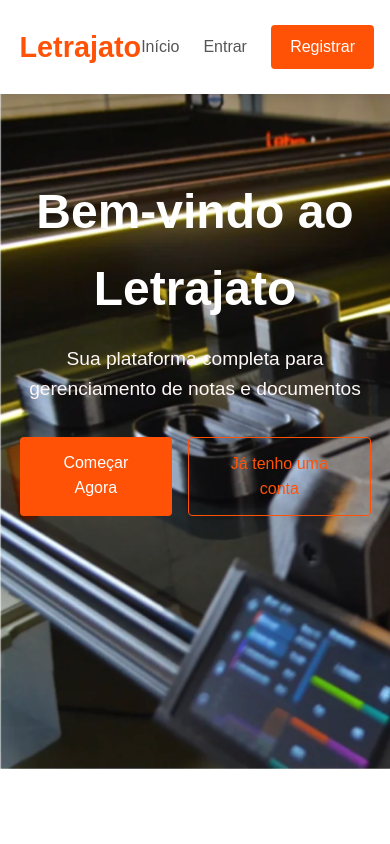
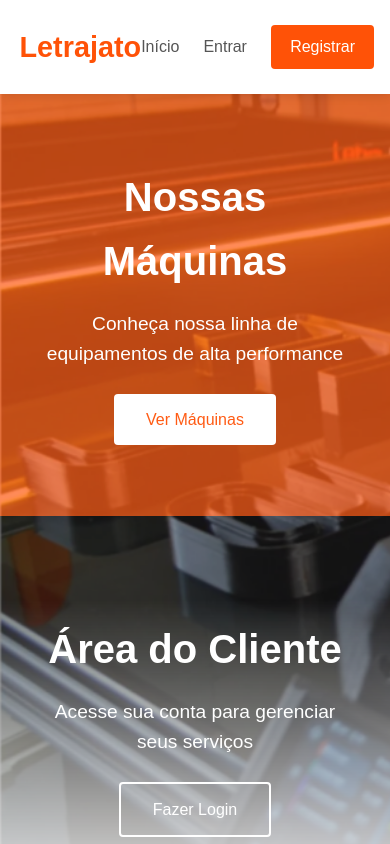
Before and after one commit to Startups-Helio/letrajato, a React (Vite) app in the folder frontend/: page / in a window 390 px wide. Shown: the top 844 px of the page. Built offline with nearby package versions, Linux system fonts and the light colour scheme.

Commit message:
fiz a landing page com o banner principal sendo os dois buttons call to action pras respectivas páginas

```diff
--- a/frontend/src/pages/LandingPage.jsx
+++ b/frontend/src/pages/LandingPage.jsx
@@ -32,14 +32,20 @@ function LandingPage() {
 
       <main>
         <section className="hero-section">
-          <div className="hero-content">
-            <h1>Bem-vindo ao Letrajato</h1>
-            <p className="hero-subtitle">
-              Sua plataforma completa para gerenciamento de notas e documentos
-            </p>
-            <div className="cta-buttons">
-              <Link to="/register" className="cta-button primary">Começar Agora</Link>
-              <Link to="/login" className="cta-button secondary">Já tenho uma conta</Link>
+          <div className="hero-buttons-container">
+            <div className="left-button">
+              <div className="button-content">
+                <h2>Nossas Máquinas</h2>
+                <p>Conheça nossa linha de equipamentos de alta performance</p>
+                <Link to="/maquinas" className="button-link">Ver Máquinas</Link>
+              </div>
+            </div>
+            <div className="right-button">
+              <div className="button-content">
+                <h2>Área do Cliente</h2>
+                <p>Acesse sua conta para gerenciar seus serviços</p>
+                <Link to="/login" className="button-link">Fazer Login</Link>
+              </div>
             </div>
           </div>
         </section>
--- a/frontend/src/styles/LandingPage.css
+++ b/frontend/src/styles/LandingPage.css
@@ -76,79 +76,95 @@ a {
   background-image: url(../assets/a.png);
   background-repeat: no-repeat;
   background-size: cover;
-  min-height: 80vh;
+  height: 100vh; /* Changed from min-height to height */
   display: flex;
   align-items: center;
-  justify-content: space-between;
-  padding: 5rem 5%;
+  justify-content: center;
+  padding: 0;
+  mask-image: linear-gradient(to top, rgba(0,0,0,0) 0%,rgba(0,0,0,0.95) 40%);
+  -webkit-mask-image: linear-gradient(to top, rgba(0,0,0,0) 0%,rgba(0,0,0,0.95) 40%);
 }
 
-.hero-content {
-  flex: 1;
-  max-width: 600px;
+.hero-buttons-container {
+  display: flex;
+  width: 100%;
+  height: 100%;
+  min-height: 100vh;
 }
 
-.hero-content h1 {
-  font-size: 3rem;
-  margin-bottom: 1rem;
-  color: #ffffff;
+.left-button, .right-button {
+  flex: 1;
+  display: flex;
+  align-items: center;
+  justify-content: center;
+  height: 100%;
+  transition: background-color 0.3s;
+  position: relative;
 }
 
-.hero-subtitle {
-  font-size: 1.2rem;
-  color: #fff6f6;
-  margin-bottom: 2rem;
+.left-button {
+  background-color: rgba(255, 82, 7, 0.7);
 }
 
-.cta-buttons {
-  display: flex;
-  gap: 1rem;
+.right-button {
+  background-color: rgba(0, 0, 0, 0.5);
 }
 
-.cta-button {
-  padding: 0.8rem 1.5rem;
+.left-button:hover {
+  background-color: rgba(255, 82, 7, 0.9);
+}
+
+.right-button:hover {
+  background-color: rgba(0, 0, 0, 0.7);
+}
+
+.button-content {
+  text-align: center;
+  color: white;
+  padding: 2rem;
+  z-index: 2;
+}
+
+.button-content h2 {
+  font-size: 2.5rem;
+  margin-bottom: 1rem;
+  color: white;
+}
+
+.button-content p {
+  font-size: 1.2rem;
+  margin-bottom: 1.5rem;
+}
+
+.button-link {
+  display: inline-block;
+  padding: 0.8rem 2rem;
   border-radius: 4px;
   font-weight: 500;
   transition: all 0.3s;
+  text-decoration: none;
 }
 
-.cta-button.primary {
-  background-color: #FF5207;
-  color: white;
+.left-button .button-link {
+  background-color: white;
+  color: #FF5207;
 }
 
-.cta-button.primary:hover {
-  background-color: #E04600;
+.right-button .button-link {
+  background-color: transparent;
+  color: white;
+  border: 2px solid white;
 }
 
-.cta-button.secondary {
-  background-color: transparent;
-  color: #FF5207;
-  border: 1px solid #FF5207;
+.left-button .button-link:hover {
+  background-color: #f8f8f8;
+  transform: translateY(-3px);
 }
 
-.cta-button.secondary:hover {
-  background-color: rgba(255, 82, 7, 0.1);
+.right-button .button-link:hover {
+  background-color: rgba(255, 255, 255, 0.1);
+  transform: translateY(-3px);
 }
-
-.hero-image {
-  flex: 1;
-  display: flex;
-  justify-content: center;
-  align-items: center;
-}
-
-.image-placeholder {
-  width: 400px;
-  height: 300px;
-  background-color: #e0e0e0;
-  border-radius: 8px;
-  display: flex;
-  justify-content: center;
-  align-items: center;
-  color: #777;
-}
-
 /* Seção de Recursos */
 .features-section {
   padding: 5rem 5%;
@@ -296,4 +312,33 @@ a {
     width: 100%;
     max-width: 400px;
   }
+
+  .hero-buttons-container {
+    flex-direction: column;
+  }
+
+  .left-button, .right-button {
+    height: 50vh; /* Each button takes half the viewport height on mobile */
+  }
+
+  .left-button .button-link {
+    background-color: white;
+    color: #FF5207;
+  }
+
+  .right-button .button-link {
+    background-color: transparent;
+    color: white;
+    border: 2px solid white;
+  }
+
+  .left-button .button-link:hover {
+    background-color: #f8f8f8;
+    transform: translateY(-3px);
+  }
+
+  .right-button .button-link:hover {
+    background-color: rgba(255, 255, 255, 0.1);
+    transform: translateY(-3px);
+  }
 }
```
Also changed, not shown: frontend/src/styles/Button.css (added, +19 -0 lines), frontend/src/components/Button.jsx (added).
